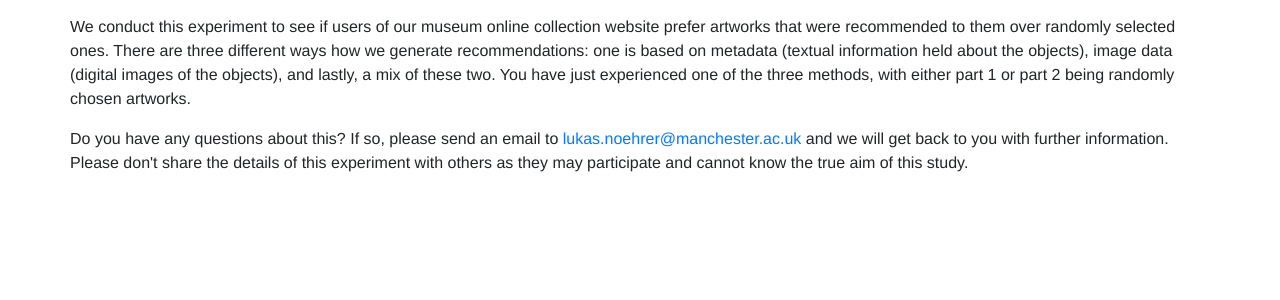
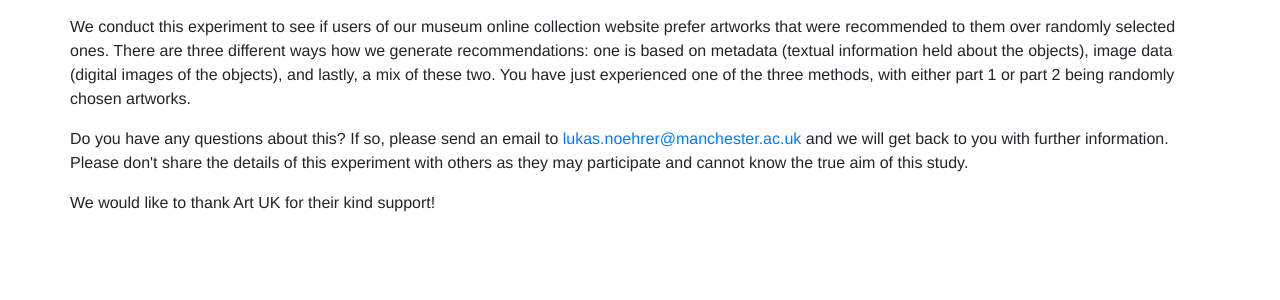
Before and after one commit to MuseRec/museum_recommender, a Django app: page /thank-you/ in a window 1280 px wide. Shown: the part 137-437 px from the top of the page. Run offline with Django 3.2, Linux system fonts and the light colour scheme; some libraries are stand-ins or nearby versions.

Commit message:
added copyright and thank you notes

```diff
--- a/museum_site/templates/museum_site/study_instructions_main.html
+++ b/museum_site/templates/museum_site/study_instructions_main.html
@@ -40,6 +40,11 @@
                         <p>After Part 2, we kindly ask you to fill in a post-study questionnaire.</p>
                         <p>Thank you and enjoy the study, and the artworks of course!</p>
 
+                        <p>
+                            All artworks are protected by copyright laws, it is illegal to download, copy, share, or use them for any
+                            other purpose than this study.
+                        </p>
+
                         <div class="alert alert-warning" role="alert">
                             When browsing, please always use the "Go Back" button in the upper left corner of the study's website and
                             don't use your browsers back button.
--- a/museum_site/templates/museum_site/thankyou.html
+++ b/museum_site/templates/museum_site/thankyou.html
@@ -25,6 +25,9 @@
                 this experiment with others as they may participate and cannot know the true
                 aim of this study.
             </p>
+            <p>
+                We would like to thank Art UK for their kind support!
+            </p>
         </div>
     </div>
 
```
